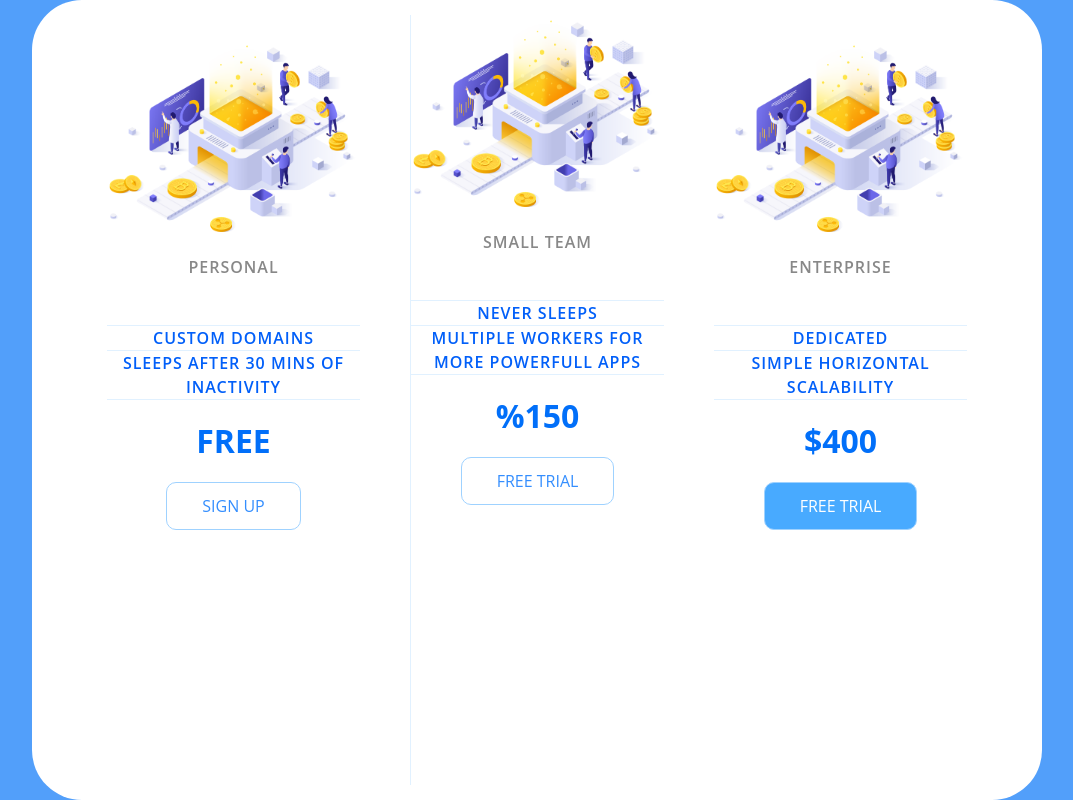
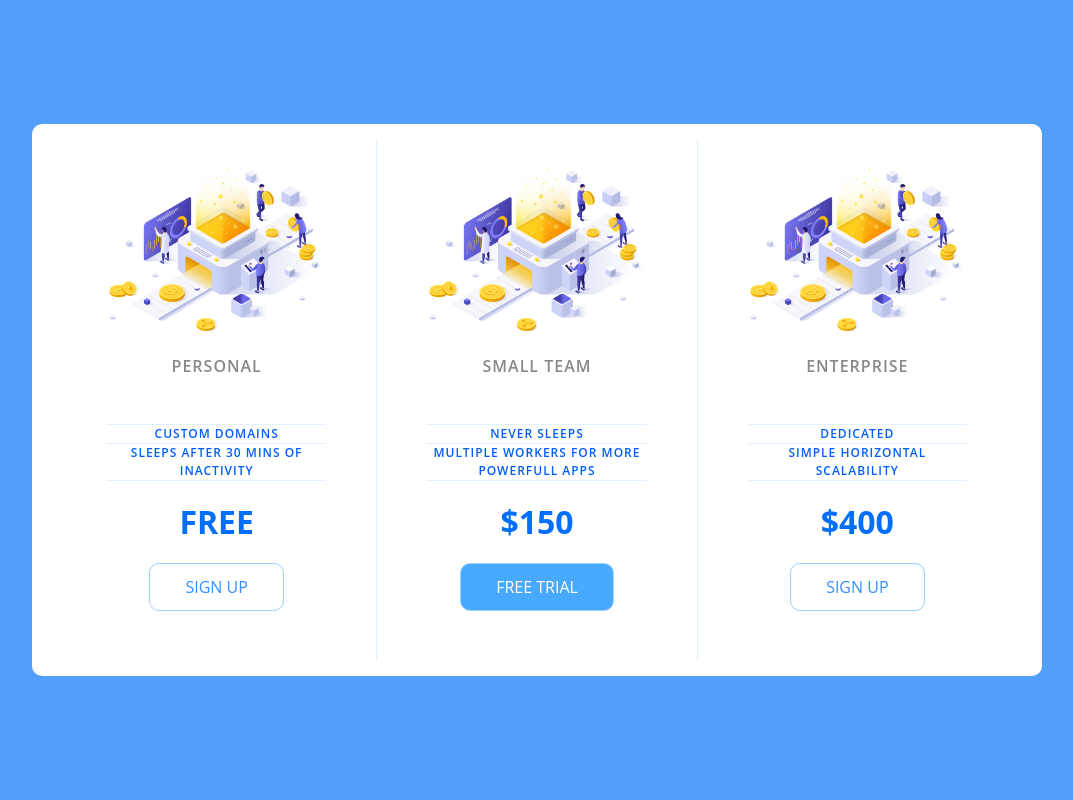
Before and after one commit to MukhAzizF/belajar-css, a plain HTML site: page tablePricing.html in a window 1280 px wide. Shown: the whole page, without its empty margins (103-1176 px from the left). Drawn offline with Linux system fonts and the light colour scheme; a web font is replaced by a local one.

Commit message:
fix: Membuat tabel pricing 5

```diff
--- a/assets/css/tablePricing.css
+++ b/assets/css/tablePricing.css
@@ -138,11 +138,12 @@ body {
   display: flex;
   justify-content: center;
   min-height: 100vh;
+  align-items: center;
 }
 
 .panel {
   background-color: white;
-  border-radius: 50px;
+  border-radius: 10px;
   padding: 15px 25px;
   width: 100%;
   max-width: 960px;
@@ -153,6 +154,10 @@ body {
 }
 
 .pricing-plan {
+  border-bottom: 1px solid #e1f1ff;
+}
+
+.pricing-plan:last-child {
   border-bottom: none;
 }
 
@@ -175,7 +180,7 @@ body {
 .pricing-features-item {
   font-weight: 600;
   letter-spacing: 1px;
-  font-size: 12 px;
+  font-size: 12px;
   line-height: 1.5;
   padding-top: 15px 0;
   border-top: 1px solid #e1f1ff;
@@ -193,7 +198,7 @@ body {
 }
 
 .pricing-button {
-  border: 1px solid #9fd2ff;
+  border: 1px solid #9dd1ff;
   border-radius: 10px;
   color: #348efe;
   display: inline-block;
@@ -215,9 +220,8 @@ body {
 .pricing-button.is-featured:hover,
 .pricing-button.is-featured:focus {
   background-color: #269aff;
-  color: whitesmoke;
+  color: white;
 }
-
 
 @media (min-width: 900px) {
   .panel {
--- a/tablePricing.html
+++ b/tablePricing.html
@@ -44,7 +44,7 @@
         <a href="#/" class="pricing-button">Sign up</a>
       </div>
 
-      <div class="priving-plan">
+      <div class="pricing-plan">
         <img src="assets/icons/hero.png" alt="" class="pricing-img" />
         <h2 class="pricing-header">Small team</h2>
         <ul class="pricing-features">
@@ -53,8 +53,8 @@
             Multiple workers for more powerfull apps
           </li>
         </ul>
-        <span class="pricing-price">%150</span>
-        <a href="#/" class="pricing-button">Free trial</a>
+        <span class="pricing-price">$150</span>
+        <a href="#/" class="pricing-button is-featured">Free trial</a>
       </div>
 
       <div class="pricing-plan">
@@ -65,7 +65,7 @@
           <li class="pricing-features-item">Simple horizontal scalability</li>
         </ul>
         <span class="pricing-price">$400</span>
-        <a href="#/" class="pricing-button is-featured">Free trial</a>
+        <a href="#/" class="pricing-button">Sign up</a>
       </div>
     </div>
   </body>
```
Lines whose indentation alone changed are shown as unchanged.
